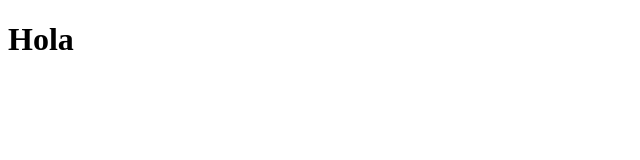
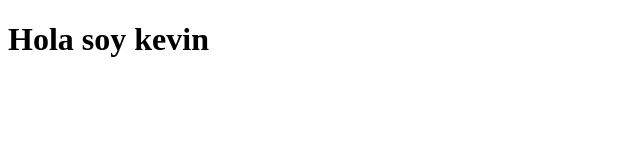
Before and after one commit to KevinMartinez00/Variedades-GABY, a plain HTML site: page index.html in a window 1280 px wide. Shown: the whole page, without its empty margins (0-640 px from the left). Drawn offline with Linux system fonts and the light colour scheme.

Commit message:
agregando index y css

```diff
--- a/index.html
+++ b/index.html
@@ -6,7 +6,7 @@
 </head>
 <body>
 
-<h1>Hola</h1>
+<h1>Hola soy kevin</h1>
 
 </body>
 </html>
```
